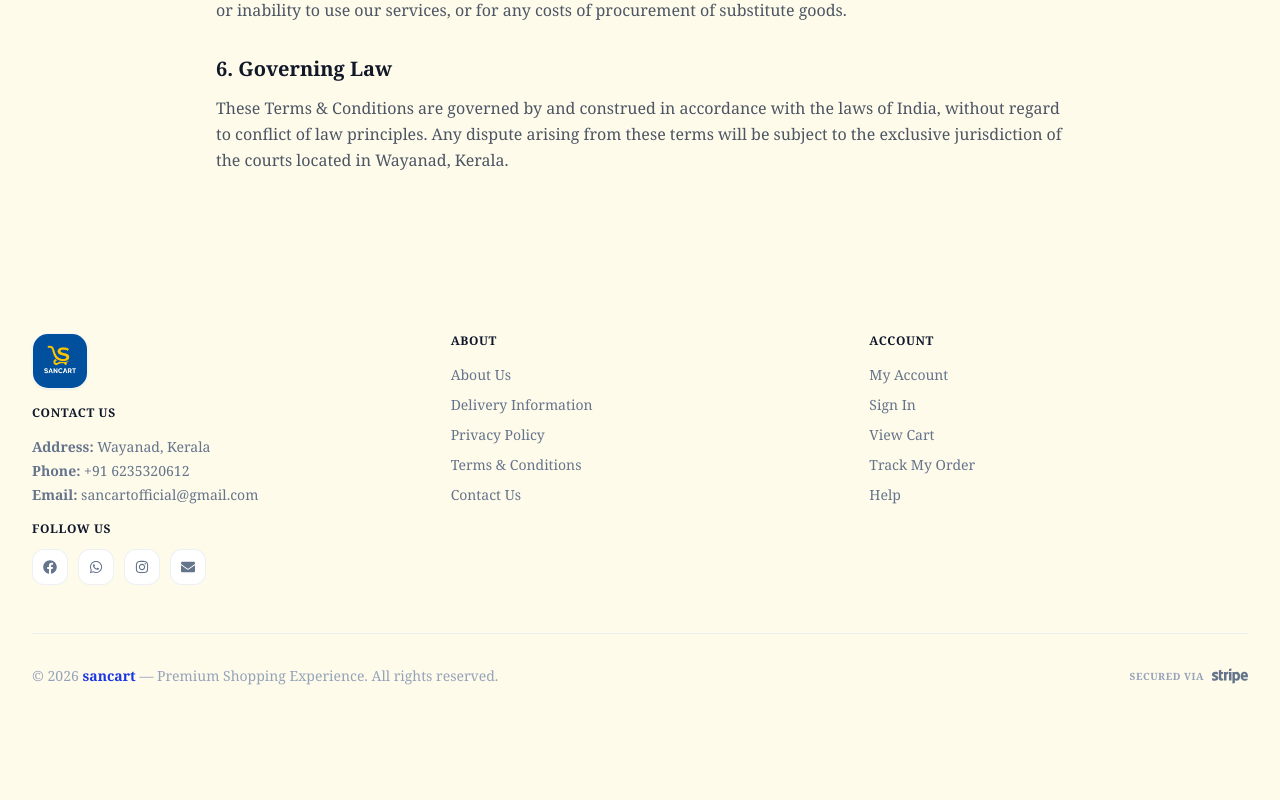
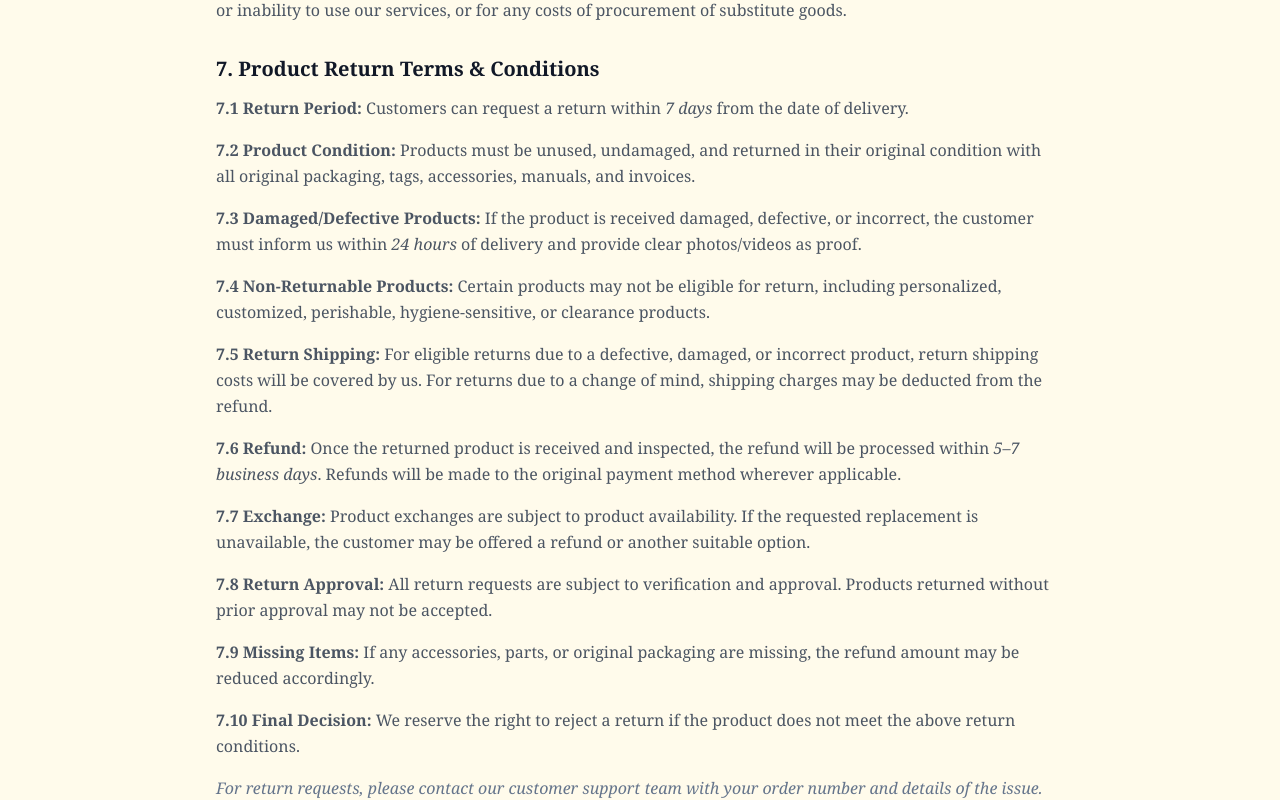
Before and after one commit to Nizamudheenp/sancartui, a React (Vite) app: page /terms in a window 1280 px wide. Shown: the part 1000-1800 px from the top of the page. Before the commit the page ends 1758 px from the top, so only its background shows below. Built offline with nearby package versions, Linux system fonts and the light colour scheme; no server answers.

Commit message:
feat: add Terms & Conditions and Help support pages

```diff
--- a/src/pages/Help.jsx
+++ b/src/pages/Help.jsx
@@ -19,6 +19,10 @@ const Help = () => {
     {
       question: "Which payment methods are accepted?",
       answer: "We accept all major debit cards, credit cards, UPI (GPay, PhonePe, Paytm), and Net Banking. All transactions are fully secured and processed via Razorpay or Stripe."
+    },
+    {
+      question: "What is your product return policy?",
+      answer: "Customers can request a return within 7 days of delivery. The product must be unused, undamaged, and in its original packaging with all tags, accessories, and invoices. For damaged or defective products, please inform us within 24 hours of delivery. See our Terms & Conditions page for the complete return guidelines."
     }
   ];
 
--- a/src/pages/TermsConditions.jsx
+++ b/src/pages/TermsConditions.jsx
@@ -59,7 +59,46 @@ const TermsConditions = () => {
           </div>
 
           <div>
-            <h2 className="text-xl font-bold text-gray-900 mb-3">6. Governing Law</h2>
+            <h2 className="text-xl font-bold text-gray-900 mb-3">7. Product Return Terms & Conditions</h2>
+            <div className="leading-relaxed space-y-4">
+              <p>
+                <strong>7.1 Return Period:</strong> Customers can request a return within <em>7 days</em> from the date of delivery.
+              </p>
+              <p>
+                <strong>7.2 Product Condition:</strong> Products must be unused, undamaged, and returned in their original condition with all original packaging, tags, accessories, manuals, and invoices.
+              </p>
+              <p>
+                <strong>7.3 Damaged/Defective Products:</strong> If the product is received damaged, defective, or incorrect, the customer must inform us within <em>24 hours</em> of delivery and provide clear photos/videos as proof.
+              </p>
+              <p>
+                <strong>7.4 Non-Returnable Products:</strong> Certain products may not be eligible for return, including personalized, customized, perishable, hygiene-sensitive, or clearance products.
+              </p>
+              <p>
+                <strong>7.5 Return Shipping:</strong> For eligible returns due to a defective, damaged, or incorrect product, return shipping costs will be covered by us. For returns due to a change of mind, shipping charges may be deducted from the refund.
+              </p>
+              <p>
+                <strong>7.6 Refund:</strong> Once the returned product is received and inspected, the refund will be processed within <em>5–7 business days</em>. Refunds will be made to the original payment method wherever applicable.
+              </p>
+              <p>
+                <strong>7.7 Exchange:</strong> Product exchanges are subject to product availability. If the requested replacement is unavailable, the customer may be offered a refund or another suitable option.
+              </p>
+              <p>
+                <strong>7.8 Return Approval:</strong> All return requests are subject to verification and approval. Products returned without prior approval may not be accepted.
+              </p>
+              <p>
+                <strong>7.9 Missing Items:</strong> If any accessories, parts, or original packaging are missing, the refund amount may be reduced accordingly.
+              </p>
+              <p>
+                <strong>7.10 Final Decision:</strong> We reserve the right to reject a return if the product does not meet the above return conditions.
+              </p>
+              <p className="italic mt-4 text-slate-500">
+                For return requests, please contact our customer support team with your order number and details of the issue.
+              </p>
+            </div>
+          </div>
+
+          <div>
+            <h2 className="text-xl font-bold text-gray-900 mb-3">8. Governing Law</h2>
             <p className="leading-relaxed">
               These Terms & Conditions are governed by and construed in accordance with the laws of India, without regard to conflict of law principles. Any dispute arising from these terms will be subject to the exclusive jurisdiction of the courts located in Wayanad, Kerala.
             </p>
```
